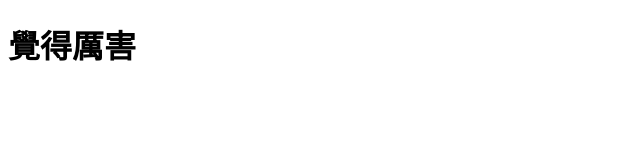
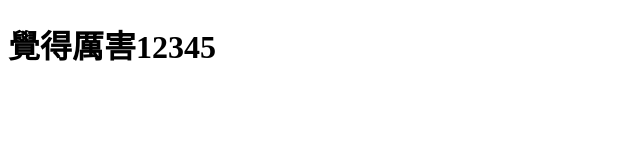
Before and after one commit to dsaiit/profile.github.io, a plain HTML site: page index.html in a window 1280 px wide. Shown: the whole page, without its empty margins (0-640 px from the left). Drawn offline with Linux system fonts and the light colour scheme.

Commit message:
Update index.html

```diff
--- a/index.html
+++ b/index.html
@@ -5,6 +5,6 @@
     <title>你好，GitHub</title>
   </head>
   <body>
-    <h1>覺得厲害</h1>
+    <h1>覺得厲害12345</h1>
   </body>
 </html>
```
